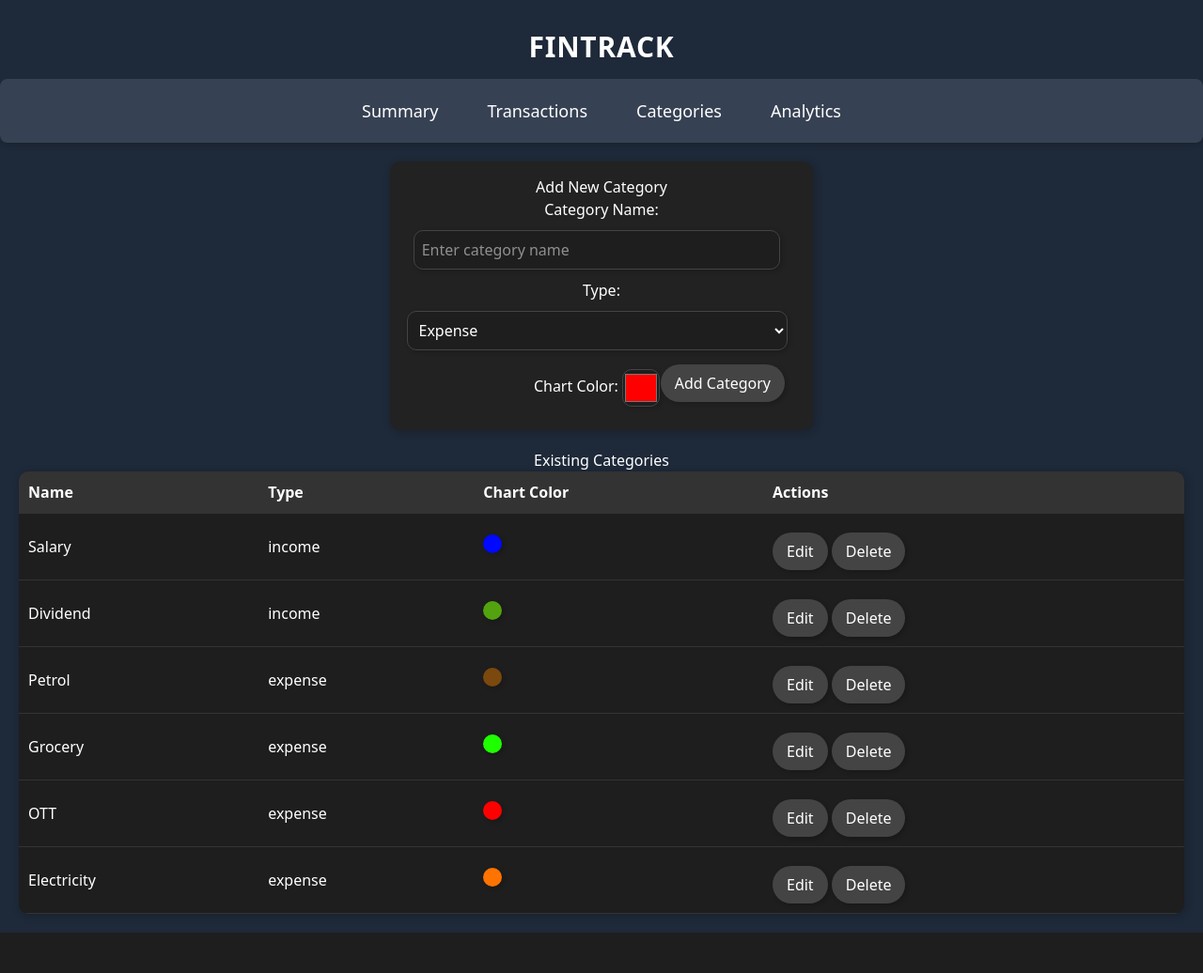
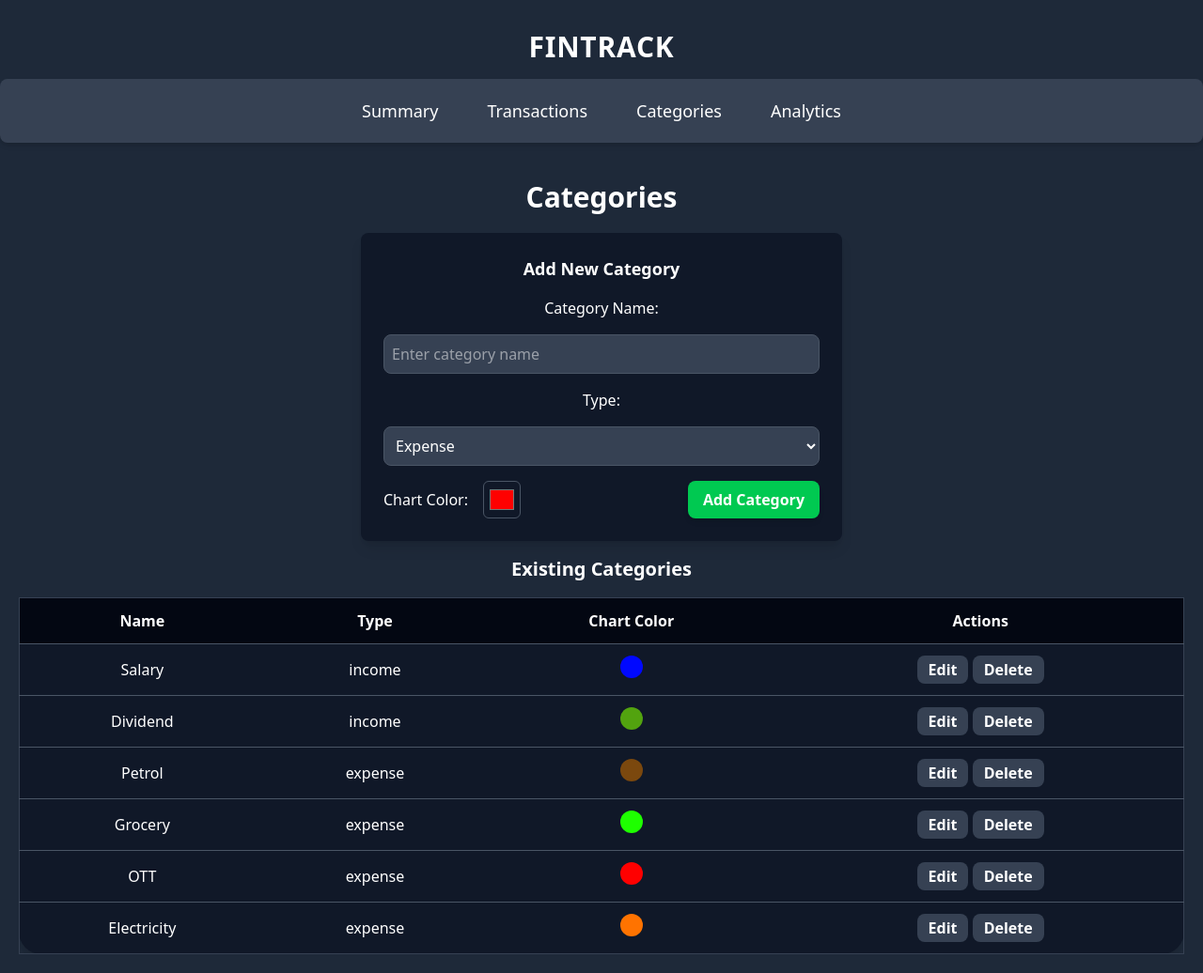
Before and after one commit to notgautham/FinTrack, a Flask app: page /categories in a window 1280 px wide. Shown: the whole page at 94% size. Before the commit the page ends 993 px from the top, so only its background shows below. Run offline with Flask 3, Linux system fonts and the light colour scheme; data comes from the database, SQL or seed files in the repository; both versions use the stored data as it was after the commit.

Commit message:
Converting to tailwind for remaining pages

```diff
--- a/static/styles/output.css
+++ b/static/styles/output.css
@@ -815,6 +815,24 @@
   .h-4 {
     height: calc(var(--spacing) * 4);
   }
+  .h-6 {
+    height: calc(var(--spacing) * 6);
+  }
+  .h-10 {
+    height: calc(var(--spacing) * 10);
+  }
+  .h-12 {
+    height: calc(var(--spacing) * 12);
+  }
+  .h-64 {
+    height: calc(var(--spacing) * 64);
+  }
+  .h-90 {
+    height: calc(var(--spacing) * 90);
+  }
+  .h-100 {
+    height: calc(var(--spacing) * 100);
+  }
   .h-screen {
     height: 100vh;
   }
@@ -836,20 +854,44 @@
   .w-4 {
     width: calc(var(--spacing) * 4);
   }
+  .w-6 {
+    width: calc(var(--spacing) * 6);
+  }
+  .w-10 {
+    width: calc(var(--spacing) * 10);
+  }
+  .w-12 {
+    width: calc(var(--spacing) * 12);
+  }
   .w-48 {
     width: calc(var(--spacing) * 48);
   }
+  .w-64 {
+    width: calc(var(--spacing) * 64);
+  }
   .w-80 {
     width: calc(var(--spacing) * 80);
   }
+  .w-90 {
+    width: calc(var(--spacing) * 90);
+  }
   .w-96 {
     width: calc(var(--spacing) * 96);
   }
+  .w-100 {
+    width: calc(var(--spacing) * 100);
+  }
   .w-full {
     width: 100%;
   }
   .w-screen {
     width: 100vw;
+  }
+  .max-w-4xl {
+    max-width: var(--container-4xl);
+  }
+  .max-w-lg {
+    max-width: var(--container-lg);
   }
   .max-w-md {
     max-width: var(--container-md);
@@ -1282,6 +1324,13 @@
   .space-y-reverse {
     :where(& > :not(:last-child)) {
       --tw-space-y-reverse: 1;
+    }
+  }
+  .space-x-4 {
+    :where(& > :not(:last-child)) {
+      --tw-space-x-reverse: 0;
+      margin-inline-start: calc(calc(var(--spacing) * 4) * var(--tw-space-x-reverse));
+      margin-inline-end: calc(calc(var(--spacing) * 4) * calc(1 - var(--tw-space-x-reverse)));
     }
   }
   .space-x-reverse {
@@ -1388,6 +1437,9 @@
   .rounded-lg {
     border-radius: var(--radius-lg);
   }
+  .rounded-md {
+    border-radius: var(--radius-md);
+  }
   .rounded-s {
     border-start-start-radius: 0.25rem;
     border-end-start-radius: 0.25rem;
@@ -1513,6 +1565,9 @@
   }
   .border-gray-700 {
     border-color: var(--color-gray-700);
+  }
+  .border-gray-800 {
+    border-color: var(--color-gray-800);
   }
   .border-gray-900 {
     border-color: var(--color-gray-900);
--- a/templates/categories.html
+++ b/templates/categories.html
@@ -1,153 +1,75 @@
 {% extends "base.html" %}
 
 {% block content %}
-<h2></h2>
+<h2 class="text-3xl font-bold my-5 text-center">Categories</h2>
 
 <!-- Category Form -->
-<div class="category-form">
-    <h3>Add New Category</h3>
-    <form action="{{ url_for('add_category') }}" method="POST">
-        <label for="category-name">Category Name:</label>
-        <input type="text" class="category-name" id="category-name" name="category-name" placeholder="Enter category name" required>
+<div class="max-w-lg mx-auto bg-gray-900 p-6 rounded-lg shadow-lg">
+    <h3 class="text-lg font-bold text-white mb-4">Add New Category</h3>
+    <form action="{{ url_for('add_category') }}" method="POST" class="space-y-4">
+        <label for="category-name" class="block text-white font-medium">Category Name:</label>
+        <input type="text" id="category-name" name="category-name" placeholder="Enter category name" required
+            class="w-full p-2 rounded-lg bg-gray-700 text-white border border-gray-600 focus:border-blue-400 focus:outline-none">
 
-        <label for="category-type">Type:</label>
-        <select id="category-type" name="category-type">
+        <label for="category-type" class="block text-white font-medium">Type:</label>
+        <select id="category-type" name="category-type" required
+            class="w-full p-2 rounded-lg bg-gray-700 text-white border border-gray-600 focus:border-blue-400 focus:outline-none">
             <option value="expense">Expense</option>
             <option value="income">Income</option>
         </select>
 
-        <label for="chart-color">Chart Color:</label>
-        <input type="color" id="chart-color" name="chart-color" value="#ff0000">
-
-        <button type="submit" class="add-category-btn">Add Category</button>
+        <div class="flex items-center justify-between">
+            <div class="flex items-center space-x-4">
+                <label for="chart-color" class="text-white font-medium">Chart Color:</label>
+                <input type="color" id="chart-color" name="chart-color" value="#ff0000"
+                    class="w-10 h-10 p-1 border border-gray-600 rounded-md">
+            </div>
+            <button type="submit" class="bg-green-500 hover:bg-green-600 text-white font-bold py-2 px-4 rounded-lg shadow-md">Add Category</button>
+        </div>
     </form>
 </div>
 
 <!-- Categories List -->
-<h3>Existing Categories</h3>
-<table>
-    <thead>
+<h3 class="text-xl font-bold text-white my-4 text-center">Existing Categories</h3>
+<div class="overflow-x-auto">
+    <table class="w-full border border-gray-700 text-white bg-gray-900 shadow-lg rounded-3xl">
+        <thead class="bg-gray-950 rounded-t-3xl">
             <tr>
-            <th>Name</th>
-            <th>Type</th>
-            <th>Chart Color</th>
-            <th>Actions</th>
+                <th class="p-3">Name</th>
+                <th class="p-3">Type</th>
+                <th class="p-3">Chart Color</th>
+                <th class="p-3">Actions</th>
             </tr>
         </thead>
         <tbody>
             {% for category in income_categories %}
-        <tr>
-            <td>{{ category.name }}</td>
-            <td>{{ category.type }}</td>
-            <td><span style="background-color: {{ category.chart_color }}; padding: 5px; border-radius: 10px; box-shadow: 2px 2px 5px rgba(0, 0, 0, 0.2); display: inline-block; width: 20px; height: 20px;"></span></td>
-            <td>
-                <a href="{{ url_for('edit_category', id=category.id) }}">
-                    <button>Edit</button>
-                </a>
-                <a href="{{ url_for('delete_category', id=category.id) }}" onclick="return confirm('Delete this category?');">
-                    <button>Delete</button>
-                </a>
+            <tr class="border-t border-gray-600">
+                <td class="p-3">{{ category.name }}</td>
+                <td class="p-3">{{ category.type }}</td>
+                <td class="p-3">
+                    <span class="w-6 h-6 inline-block rounded-full" style="background-color: {{ category.chart_color }};"></span>
+                </td>
+                <td class="p-3">
+                    <a href="{{ url_for('edit_category', id=category.id) }}" class="bg-gray-700 hover:bg-yellow-400 text-white font-semibold py-1 px-3 rounded-lg">Edit</a>
+                    <a href="{{ url_for('delete_category', id=category.id) }}" onclick="return confirm('Delete this category?');" class="bg-gray-700 hover:bg-red-400 text-white font-semibold py-1 px-3 rounded-lg">Delete</a>
                 </td>
             </tr>
             {% endfor %}
 
             {% for category in expense_categories %}
-        <tr>
-            <td>{{ category.name }}</td>
-            <td>{{ category.type }}</td>
-            <td><span style="background-color: {{ category.chart_color }}; padding: 5px; border-radius: 10px; box-shadow: 2px 2px 5px rgba(0, 0, 0, 0.2); display: inline-block; width: 20px; height: 20px;"></span></td>
-            <td>
-                <a href="{{ url_for('edit_category', id=category.id) }}">
-                    <button>Edit</button>
-                </a>
-                <a href="{{ url_for('delete_category', id=category.id) }}" onclick="return confirm('Delete this category?');">
-                    <button>Delete</button>
-                </a>
+            <tr class="border-t border-gray-600">
+                <td class="p-3">{{ category.name }}</td>
+                <td class="p-3">{{ category.type }}</td>
+                <td class="p-3">
+                    <span class="w-6 h-6 inline-block rounded-full" style="background-color: {{ category.chart_color }};"></span>
+                </td>
+                <td class="p-3">
+                    <a href="{{ url_for('edit_category', id=category.id) }}" class="bg-gray-700 hover:bg-yellow-400 text-white font-semibold py-1 px-3 rounded-lg">Edit</a>
+                    <a href="{{ url_for('delete_category', id=category.id) }}" onclick="return confirm('Delete this category?');" class="bg-gray-700 hover:bg-red-400 text-white font-semibold py-1 px-3 rounded-lg">Delete</a>
                 </td>
             </tr>
             {% endfor %}
         </tbody>
     </table>
-
-<style>
-
-    .category-form {
-        background-color: #222;
-        padding: 15px;
-        border-radius: 10px;
-        margin: 0 auto 20px auto;
-        max-width: 450px;
-        box-shadow: 2px 2px 10px rgba(0, 0, 0, 0.2);
-        position: relative;
-    }
-
-    .category-name {
-        max-width:93%;
-    }
-
-    table {
-        width: 100%;
-        border-collapse: collapse;
-        background-color: #1e1e1e;
-        border-radius: 10px;
-        box-shadow: 2px 2px 10px rgba(0, 0, 0, 0.2);
-        overflow: hidden;
-    }
-
-    th, td {
-        padding: 10px;
-        text-align: left;
-        border-bottom: 1px solid #333;
-    }
-
-    th {
-        background-color: #333;
-    }
-
-    tr:hover {
-        background-color: #222;
-    }
-
-    button {
-        margin-top: 10px;
-        padding: 8px 15px;
-        background-color: #444;
-        color: white;
-        border: none;
-        cursor: pointer;
-        border-radius: 20px;
-        box-shadow: 2px 2px 5px rgba(0, 0, 0, 0.2);
-        transition: background-color 0.3s ease;
-    }
-
-    button:hover {
-        background-color: #666;
-    }
-
-    input, select {
-        margin: 10px 10px 10px 0;
-        padding: 8px;
-        width: calc(100% - 15px);
-        background-color: #1e1e1e;
-        border: 1px solid #444;
-        color: white;
-        border-radius: 10px;
-        box-shadow: 2px 2px 5px rgba(0, 0, 0, 0.2);
-    }
-
-    #chart-color {
-        width: 40px;
-        height: 40px;
-        padding: 0;
-        border-radius: 10px;
-        vertical-align: middle;
-    }
-
-    .add-category-btn {
-        position: absolute;
-        bottom: 30px;
-        right: 30px;
-    }
-</style>
-
+</div>
 {% endblock %}
```
Also changed, not shown: output.css (+15 -0 lines), templates/analytics.html (+15 -50 lines), finance.db. Lines whose indentation alone changed are shown as unchanged.
